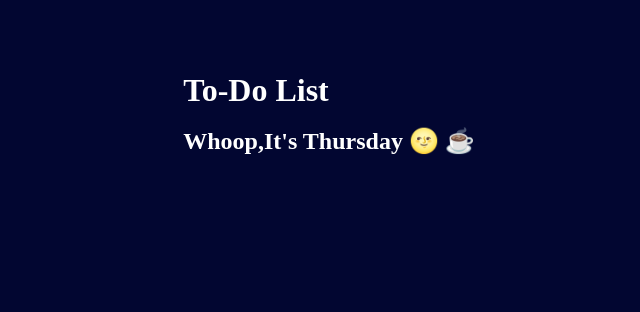
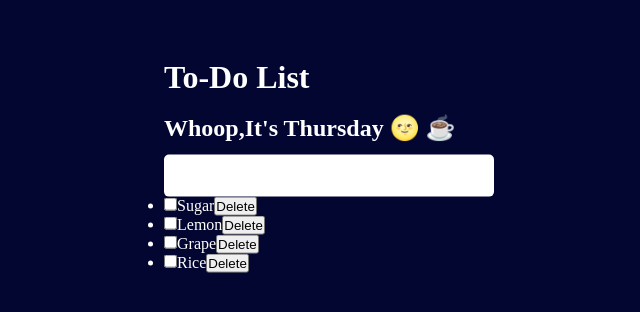
Before and after one commit to thejas-1999/To-Do-List-React, a React (Vite) app in the folder todo-list/: page / in a window 1280 px wide. Shown: the top 312 px of the page, without its empty margins (311-951 px from the left). Built offline with nearby package versions, Linux system fonts and the light colour scheme.

Commit message:
Add a demo list items and display it

```diff
--- a/todo-list/src/App.css
+++ b/todo-list/src/App.css
@@ -5,6 +5,7 @@
 
 body {
   background-color: #020631;
+  color: white;
 }
 
 .app {
@@ -22,3 +23,21 @@ body {
 h2 {
   color: white;
 }
+
+.app .input {
+  display: flex;
+  justify-content: center;
+  align-items: center;
+}
+
+.app .input {
+  margin-top: 0.8em;
+  width: 20em;
+  height: 2em;
+  background-color: white;
+  display: flex;
+  justify-content: space-between;
+  align-items: center;
+  border-radius: 5px;
+  padding: 5px;
+}
--- a/todo-list/src/Components/ToDo.jsx
+++ b/todo-list/src/Components/ToDo.jsx
@@ -1,4 +1,29 @@
+import { useState } from "react";
+
 const ToDo = () => {
+  const [items, setItems] = useState([
+    {
+      id: 1,
+      checked: false,
+      item: "Sugar",
+    },
+    {
+      id: 2,
+      checked: false,
+      item: "Lemon",
+    },
+    {
+      id: 3,
+      checked: true,
+      item: "Grape",
+    },
+    {
+      id: 1,
+      checked: false,
+      item: "Rice",
+    },
+  ]);
+
   const currentDate = new Date();
   const dayOfWeek = currentDate.getDay();
   const daysOfWeek = [
@@ -13,7 +38,6 @@ const ToDo = () => {
   const currentDay = daysOfWeek[dayOfWeek];
 
   return (
-    <div>
     <div className="app">
       <div className="main-heading">
         <h1>To-Do List</h1>
@@ -23,6 +47,18 @@ const ToDo = () => {
         <br />
         <h2>Whoop,It's {currentDay} 🌝 ☕</h2>
       </div>
+
+      <div className="input"></div>
+      <div className="todos">
+        <ul>
+          {items.map((item) => (
+            <li className="item" key={items.id}>
+              <input type="checkbox" checked={items.checked} />
+              <label>{item.item}</label>
+              <button>Delete</button>
+            </li>
+          ))}
+        </ul>
       </div>
     </div>
   );
```
Lines whose indentation alone changed are shown as unchanged.
